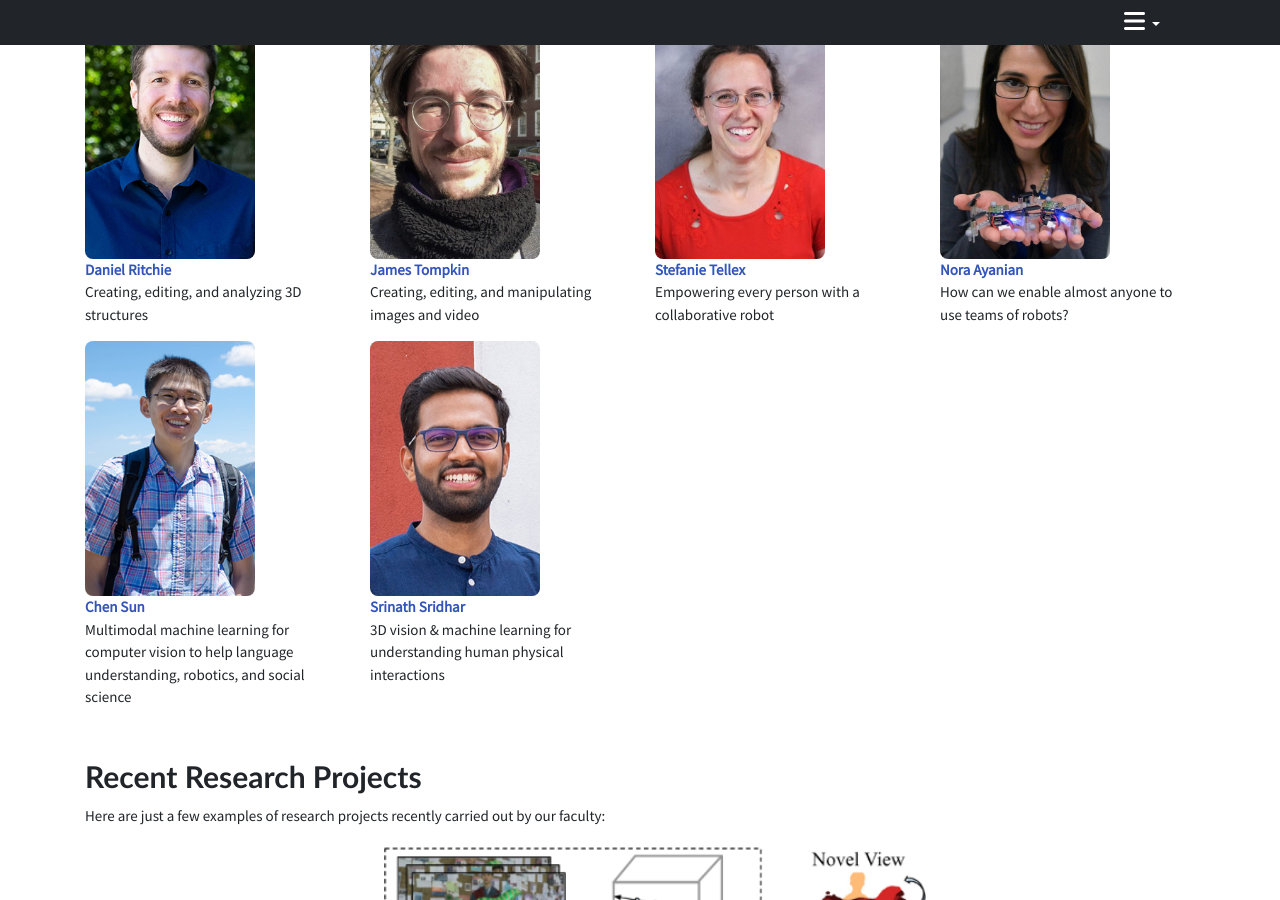
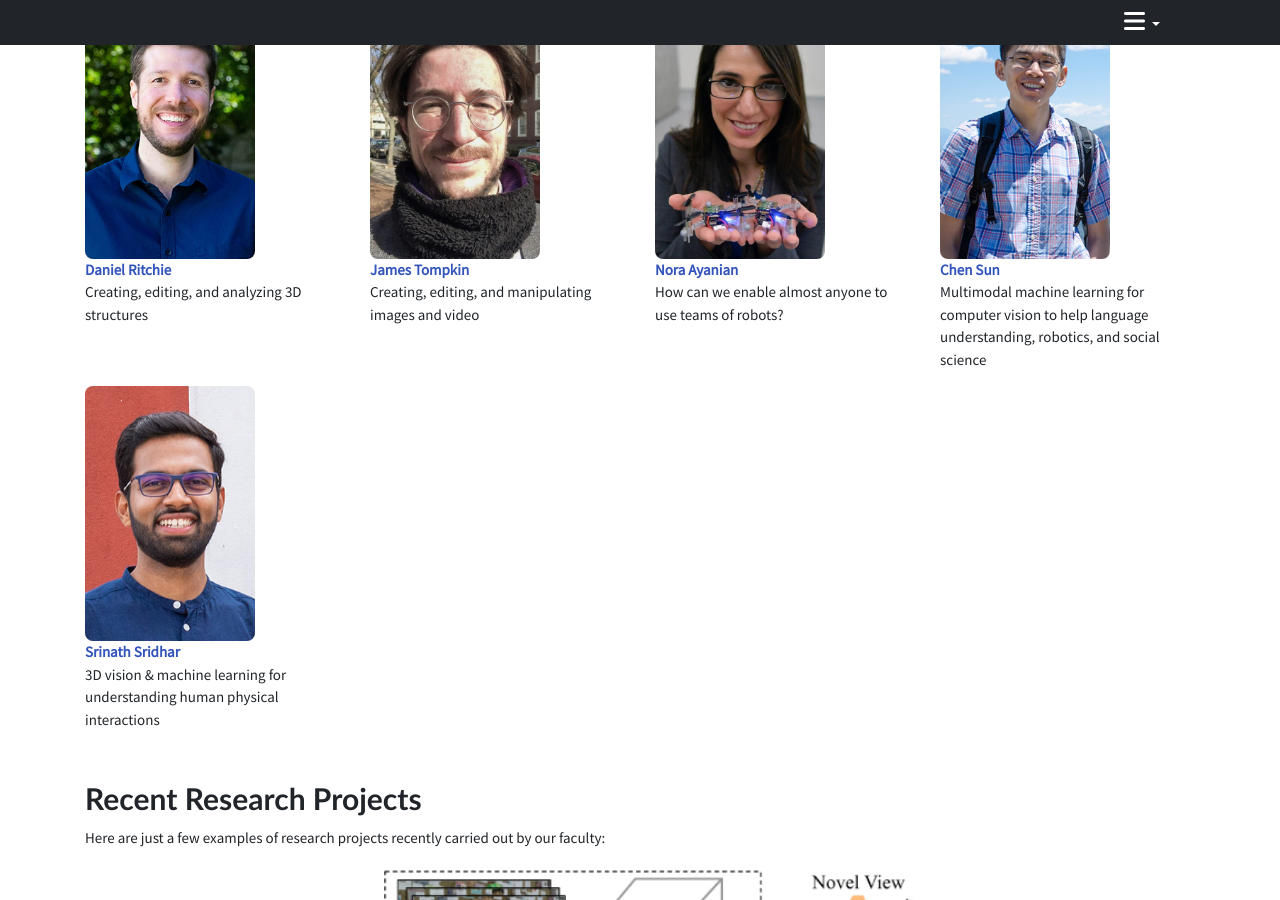
Before and after one commit to dritchie/reu-site-webpage, a Jekyll site: the page built from index.html, in a window 1280 px wide and 900 px high, scrolled down 1675 px. Built offline with Jekyll 4.4.1, drawn with Linux system fonts in a browser that asks for light colours; nearby versions of some CDN libraries.

Commit message:
Stefanie is on leave this year.

```diff
--- a/_data/faculty.json
+++ b/_data/faculty.json
@@ -10,12 +10,6 @@
         "photo_id": "james",
         "homepage": "http://jamestompkin.com/",
         "areas": "Creating, editing, and manipulating images and video"
-    },
-    {
-        "name": "Stefanie Tellex",
-        "photo_id": "stefanie",
-        "homepage": "https://h2r.cs.brown.edu/people/",
-        "areas": "Empowering every person with a collaborative robot"
     },
     {
         "name": "Nora Ayanian",
```
